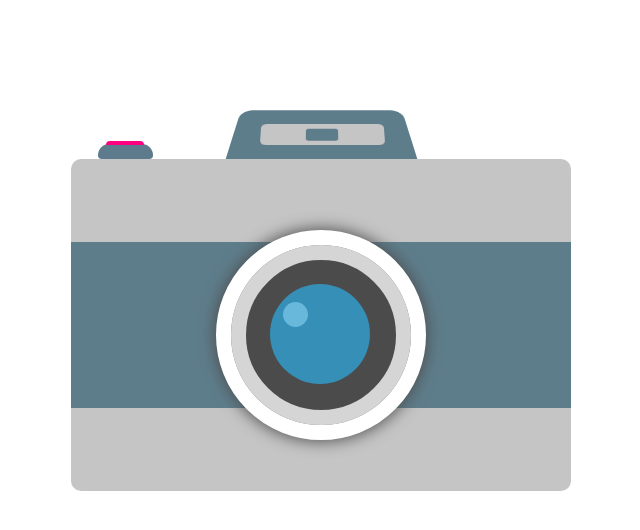
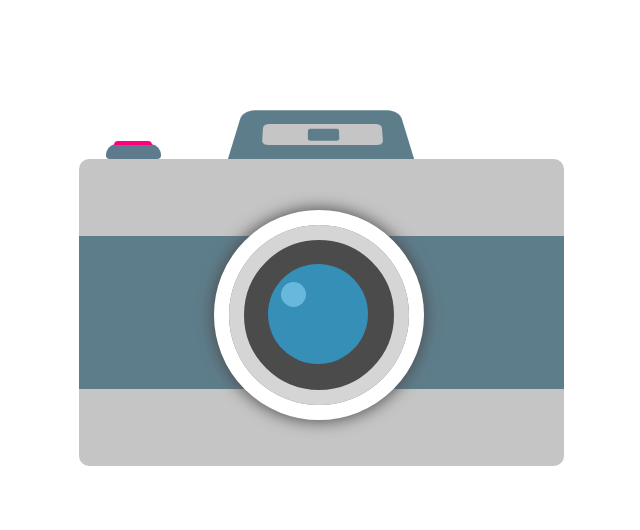
Before and after one commit to H-Keshk/Camera, a plain HTML site: page index.html in a window 1280 px wide. Shown: the whole page, without its empty margins (319-959 px from the left). Drawn offline with Linux system fonts and the light colour scheme.

Commit message:
Update index.html

```diff
--- a/index.html
+++ b/index.html
@@ -7,8 +7,8 @@
     <Style>
        body > div {
             position: relative;
-            width: 500px;
-            height: 395px;
+            width: 485px;
+            height: 365px;
             margin: 100px auto;
         }
         .flash {
@@ -103,8 +103,8 @@
             position: absolute;
             width: 150px;
             height: 150px;
-            top: 145px;
-            left: 160px;
+            top: 125px;
+            left: 150px;
             border-radius: 50%;
             -webkit-border-radius: 50%;
             -moz-border-radius: 50%;
```
